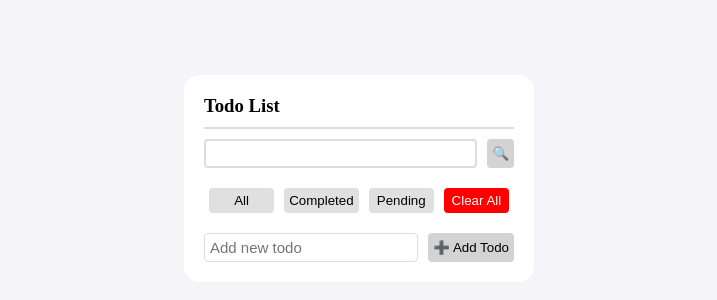
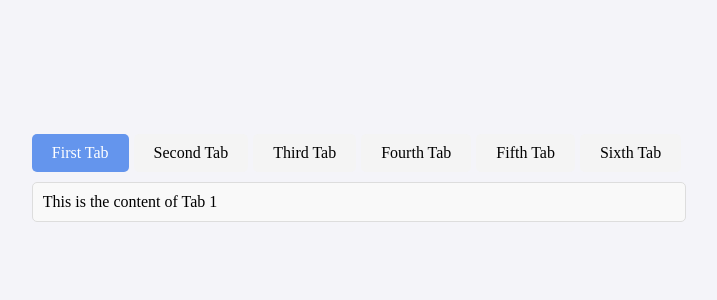
Before and after one commit to Pandeyswastik23/Frontend-Machine-Coding, a React (Vite) app in the folder ReactJS/frontend-machine-coding-components/: page / in a window 1280 px wide. Shown: the part 222-522 px from the top of the page, without its empty margins (281-998 px from the left). Built offline with nearby package versions, Linux system fonts and the light colour scheme.

Commit message:
Tabs-React

```diff
--- a/ReactJS/frontend-machine-coding-components/src/App.jsx
+++ b/ReactJS/frontend-machine-coding-components/src/App.jsx
@@ -1,9 +1,11 @@
+import Tab from "./components/Tab/components/Tab";
 import Todo from "./components/Todo/components/Todo";
 
 function App() {
   return (
     <>
-      <Todo />
+      <Tab />
+      {/* <Todo /> */}
     </>
   );
 }
--- /dev/null
+++ b/ReactJS/frontend-machine-coding-components/src/components/Tab/components/Tab.jsx
@@ -0,0 +1,16 @@
+import React from "react";
+import { TabProvider } from "../context/TabContext";
+import "../css/Tabs.css";
+import TabPanel from "./TabPanel";
+
+const Tab = () => {
+  return (
+    <TabProvider>
+      <div className="tab-container">
+        <TabPanel />
+      </div>
+    </TabProvider>
+  );
+};
+
+export default Tab;
--- /dev/null
+++ b/ReactJS/frontend-machine-coding-components/src/components/Tab/components/TabItem.jsx
@@ -0,0 +1,17 @@
+import React from "react";
+import { useTabContext } from "../context/TabContext";
+import "../css/Tabs.css";
+
+const TabItem = ({ tab, isActive }) => {
+  const { setIsActiveTab } = useTabContext();
+  return (
+    <div
+      className={`tab-title ${isActive ? "active" : ""}`}
+      onClick={() => setIsActiveTab(tab.id)}
+    >
+      {tab.title}
+    </div>
+  );
+};
+
+export default TabItem;
--- /dev/null
+++ b/ReactJS/frontend-machine-coding-components/src/components/Tab/components/TabPanel.jsx
@@ -0,0 +1,34 @@
+import React from "react";
+import { useTabContext } from "../context/TabContext";
+import "../css/Tabs.css";
+import TabItem from "./TabItem";
+
+const tabData = [
+  { id: "Tab1", title: "First Tab", content: "This is the content of Tab 1" },
+  { id: "Tab2", title: "Second Tab", content: "This is the content of Tab 2" },
+  { id: "Tab3", title: "Third Tab", content: "This is the content of Tab 3" },
+  { id: "Tab4", title: "Fourth Tab", content: "This is the content of Tab 4" },
+  { id: "Tab5", title: "Fifth Tab", content: "This is the content of Tab 5" },
+  { id: "Tab6", title: "Sixth Tab", content: "This is the content of Tab 6" },
+];
+
+const TabPanel = () => {
+  const { activeTab } = useTabContext();
+
+  const activeTabContent = tabData.find((tab) => tab.id === activeTab)?.content;
+  console.log(activeTab);
+  return (
+    <div>
+      <div className="tab-list">
+        {tabData.map((tab) => (
+          <TabItem key={tab.id} tab={tab} isActive={activeTab === tab.id} />
+        ))}
+      </div>
+      <div className="tab-content">
+        <p>{activeTabContent}</p>
+      </div>
+    </div>
+  );
+};
+
+export default TabPanel;
--- /dev/null
+++ b/ReactJS/frontend-machine-coding-components/src/components/Tab/context/TabContext.jsx
@@ -0,0 +1,16 @@
+import React, { createContext, useContext, useState } from "react";
+
+const TabContext = createContext();
+
+export const useTabContext = () => useContext(TabContext);
+
+export const TabProvider = ({ children }) => {
+  const [activeTab, setIsActiveTab] = useState("Tab1");
+
+  const value = {
+    activeTab,
+    setIsActiveTab,
+  };
+
+  return <TabContext.Provider value={value}>{children}</TabContext.Provider>;
+};
--- /dev/null
+++ b/ReactJS/frontend-machine-coding-components/src/components/Tab/css/Tabs.css
@@ -0,0 +1,30 @@
+.tabs-container {
+  width: 100%;
+}
+
+.tab-list {
+  display: flex;
+  list-style-type: none;
+  justify-content: space-around;
+}
+
+.tab-title {
+  padding: 10px 20px;
+  cursor: pointer;
+  background-color: #f4f4f4;
+  margin-right: 5px;
+  border-radius: 5px;
+}
+
+.tab-title.active {
+  background-color: cornflowerblue;
+  color: white;
+}
+
+.tab-content {
+  border: 1px solid #ddd;
+  padding: 10px;
+  background-color: #f9f9f9;
+  margin-top: 10px;
+  border-radius: 5px;
+}
```
